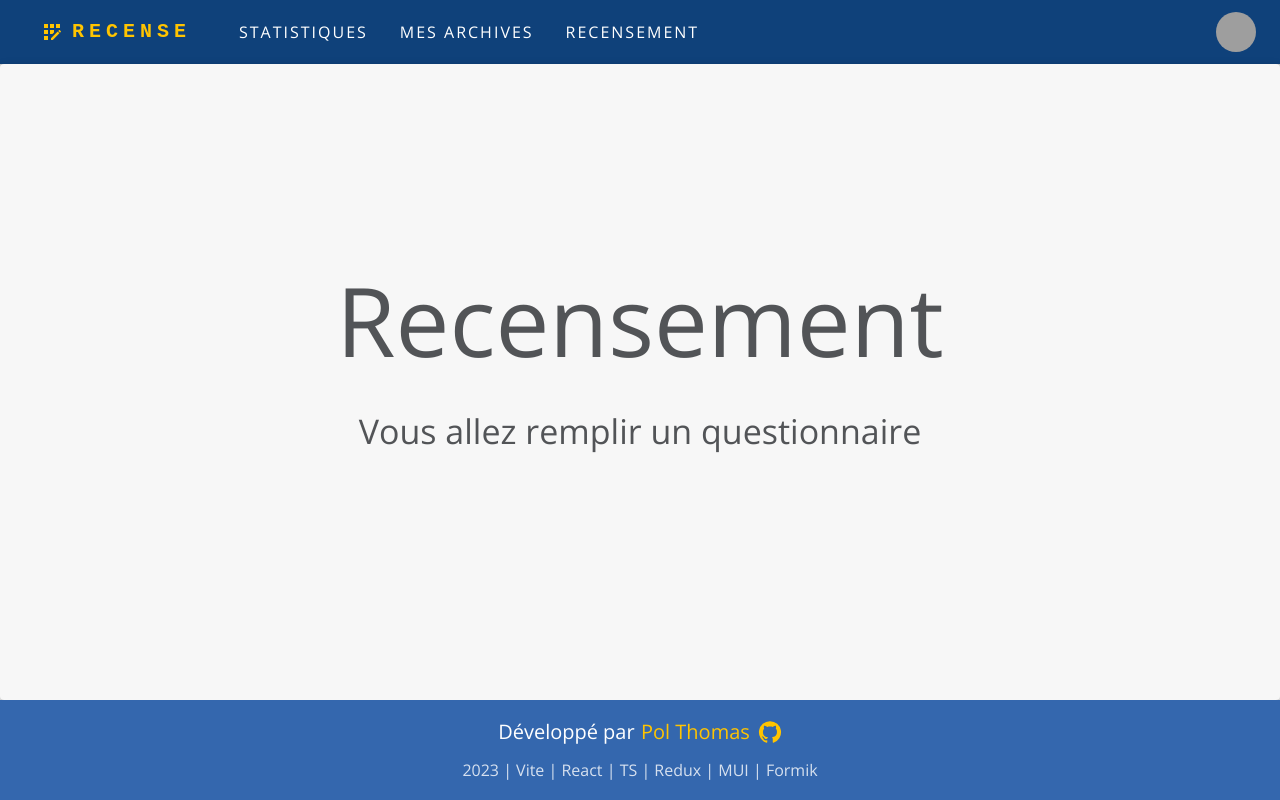
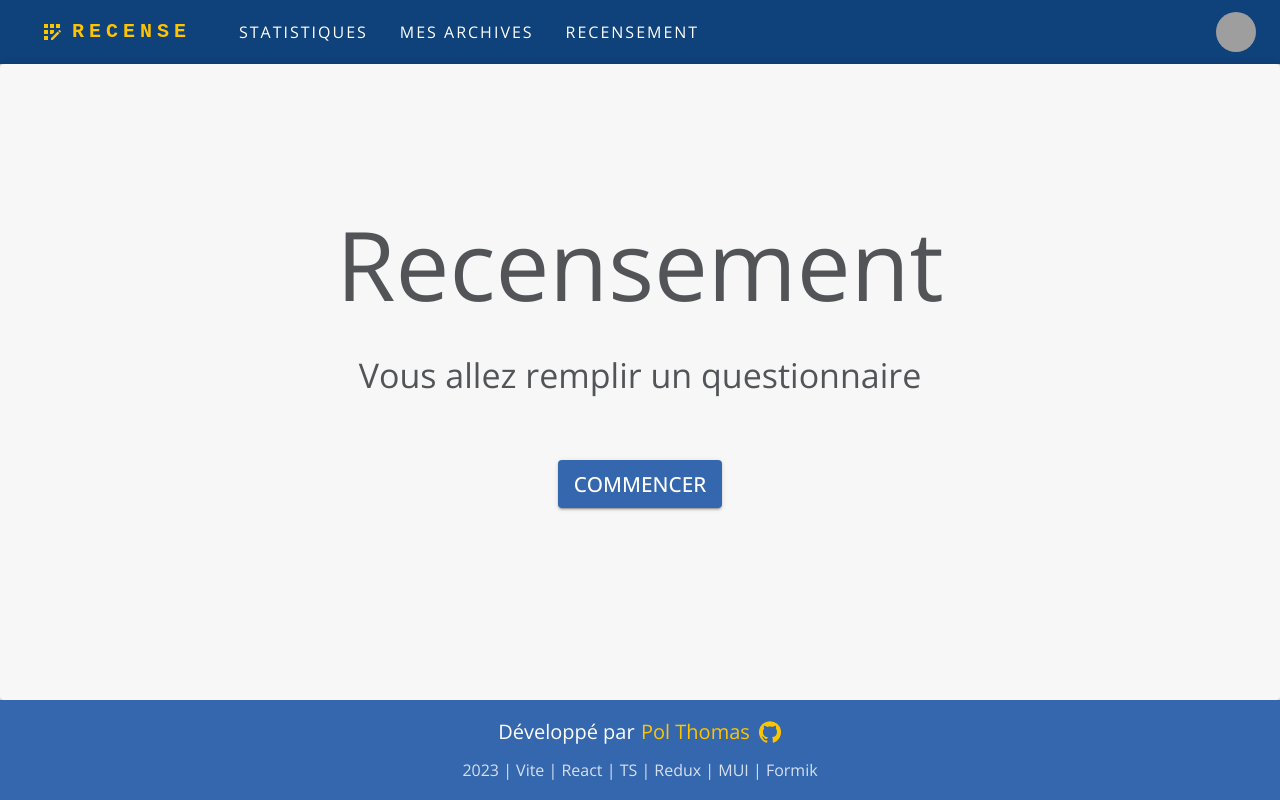
Before and after one commit to PolThm/recense, a React (Vite) app: page /new-census in a window 1280 px wide. Built offline with nearby package versions, Linux system fonts and the light colour scheme; grey boxes are pictures that could not be loaded.

Commit message:
Add a button on NewCensusPage.tsx

```diff
--- a/src/pages/NewCensusPage.tsx
+++ b/src/pages/NewCensusPage.tsx
@@ -1,4 +1,4 @@
-import { Container, Typography } from '@mui/material';
+import { Button, Container, Typography } from '@mui/material';
 import { FC } from 'react';
 
 const NewCensusPage: FC = () => {
@@ -17,6 +17,9 @@ const NewCensusPage: FC = () => {
         Recensement
       </Typography>
       <Typography variant="h4">Vous allez remplir un questionnaire</Typography>
+      <Button variant="contained" sx={{ mt: 8 }}>
+        Commencer
+      </Button>
     </Container>
   );
 };
```
